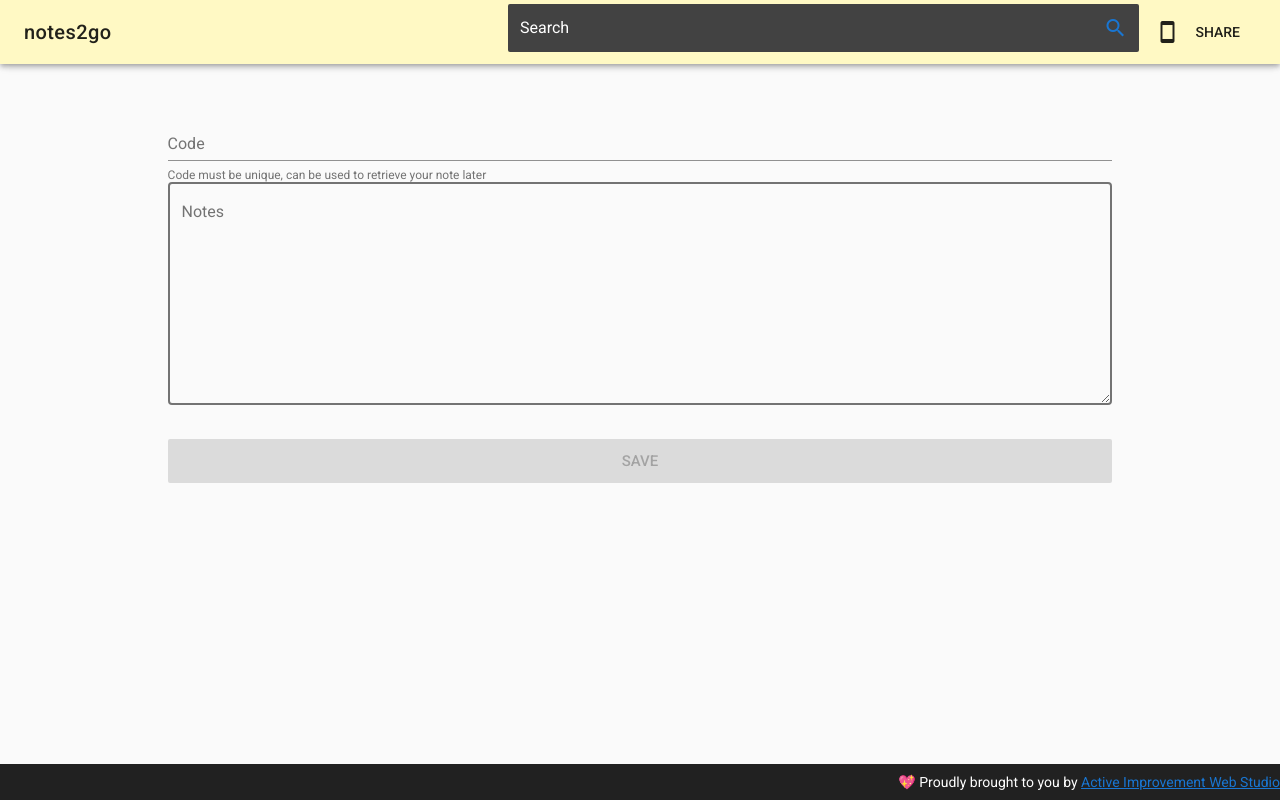
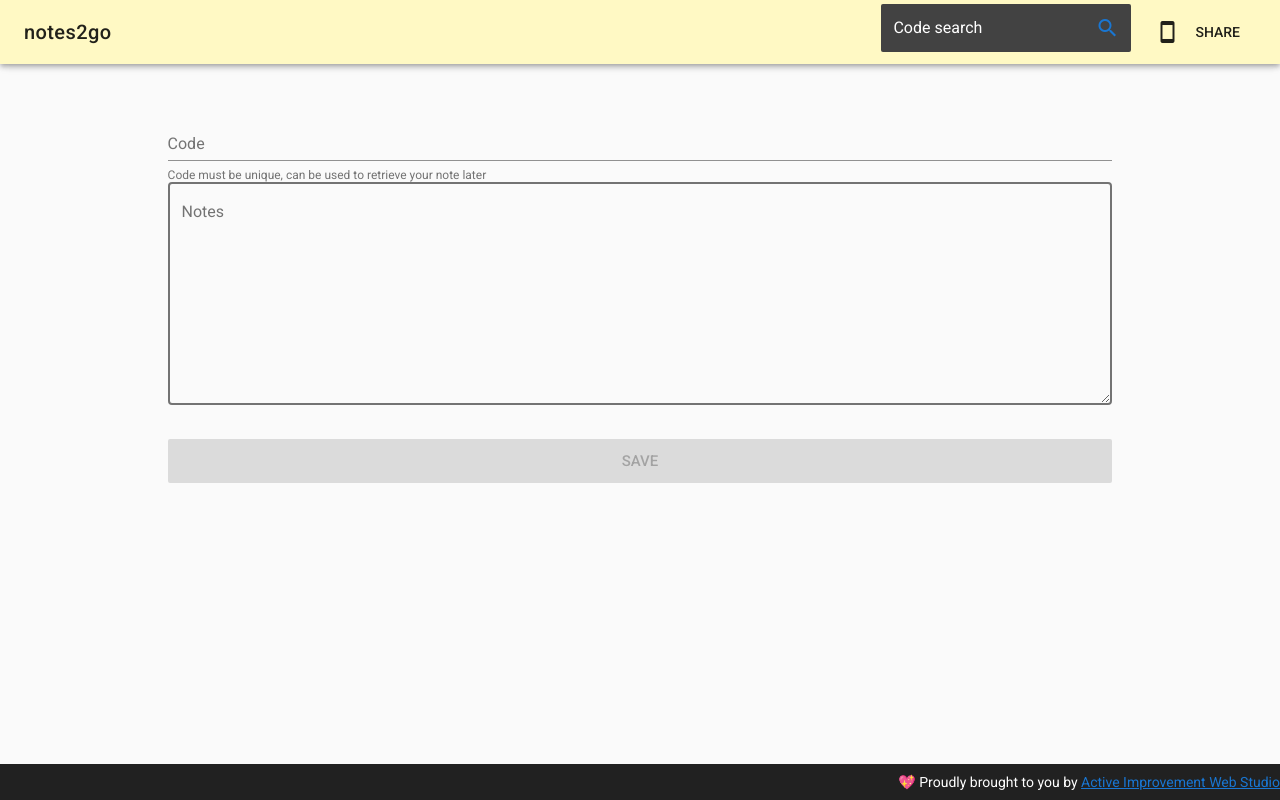
Before and after one commit to ijklim/notes2go, a Vue app: page / in a window 1280 px wide. Built offline with nearby package versions, Linux system fonts and the light colour scheme; no server answers.

Commit message:
Control size of search field

```diff
--- a/src/components/layouts/AppNavbar.vue
+++ b/src/components/layouts/AppNavbar.vue
@@ -7,16 +7,14 @@
     <v-spacer />
 
     <!-- Hamburger, top right -->
-    <v-toolbar-side-icon class="hidden-md-and-up" />
+    <!-- <v-toolbar-side-icon class="hidden-md-and-up" /> -->
 
     <!-- Search bar: https://vuetifyjs.com/en/components/text-fields#main-toolbar -->
     <v-text-field
-      hint="Code to search for"
-      :persistent-hint="searchAutofocus"
-
       append-icon="search"
+      class="toolbar__search mr-2"
       flat
-      label="Search"
+      label="Code search"
       solo-inverted
       v-model="searchText"
       :autofocus="searchAutofocus"
@@ -58,4 +56,7 @@ export default {
 </script>
 
 <style scoped>
+.toolbar__search {
+  max-width: 250px;
+}
 </style>
```
